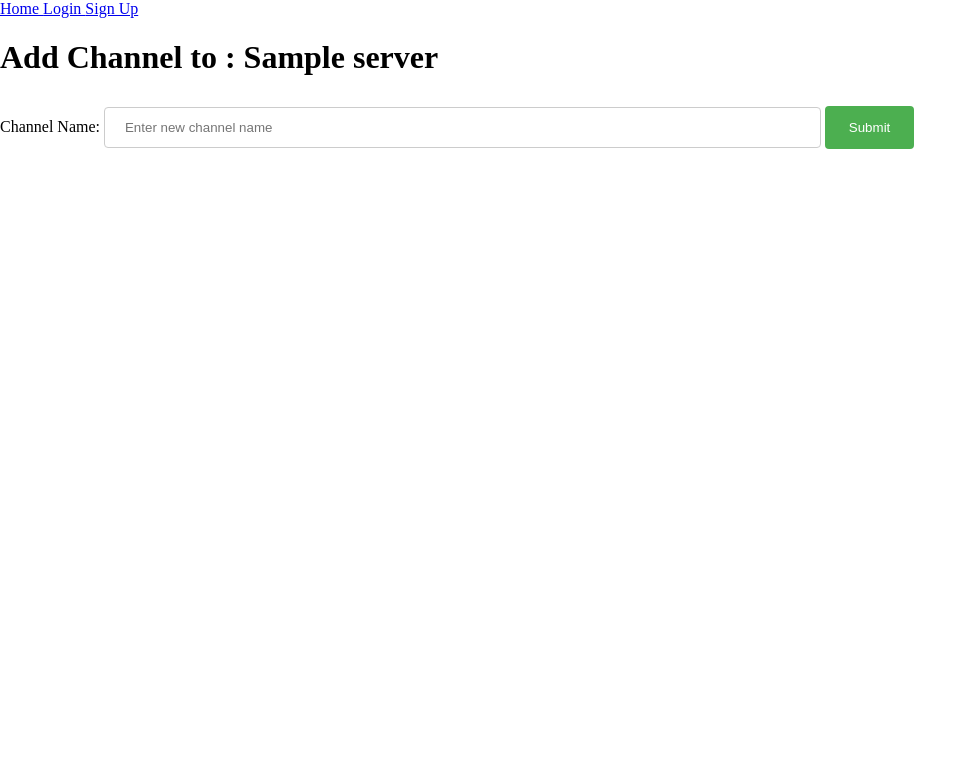
After one commit to TarushGoyal/ChitChat, a Python web app: template templates/add-channel.html in a window 1280 px wide. The commit adds this page. Shown: the top 777 px of the page, without its empty margins (0-977 px from the left). Run offline with Jinja, Linux system fonts and the light colour scheme; the template is opened without the code that fills it: most values are stand-ins (such as "Sample title", 1, 10 or a date in 2020).

Commit message:
modified server page, added add-channel page

```diff
--- /dev/null
+++ b/static/styles/add-channel.css
@@ -0,0 +1,25 @@
+
+input[type=text]{
+  padding: 12px 20px;
+  margin: 8px 0;
+  display: inline-block;
+  border: 1px solid #ccc;
+  border-radius: 4px;
+  box-sizing: border-box;
+  bottom : 0;
+  right : 14%;
+  width : 56%;
+}
+
+input[type=submit] {
+  background-color: #4CAF50;
+  color: white;
+  padding: 14px 20px;
+  margin: 8px 0;
+  border: none;
+  border-radius: 4px;
+  cursor: pointer;
+  bottom : 0;
+  right : 7%;
+  width : 7%;
+}
--- /dev/null
+++ b/templates/add-channel.html
@@ -0,0 +1,23 @@
+{% extends "base2.html" %}
+
+{% block content %}
+
+</div>
+
+<link rel= "stylesheet" type= "text/css" href= "{{ url_for('static',filename='styles/add-channel.css') }}">
+
+<h1 class="title"> Add Channel to : {{ server.name }} </h1>
+
+<div id="content">
+  <div class="form-holder">
+      <form class="text-form" action="" method="POST">
+        <label>Channel Name:</label>
+        <input type="text" class="form-control" name="channelName" placeholder="Enter new channel name"/>
+        <input type="submit"/>
+      </form>
+  </div>
+
+</div>
+
+
+{% endblock %}
```
Also changed, not shown: main.py (+15 -1 lines), static/styles/server.css (added, +49 -0 lines), templates/server.html (+39 -14 lines).
